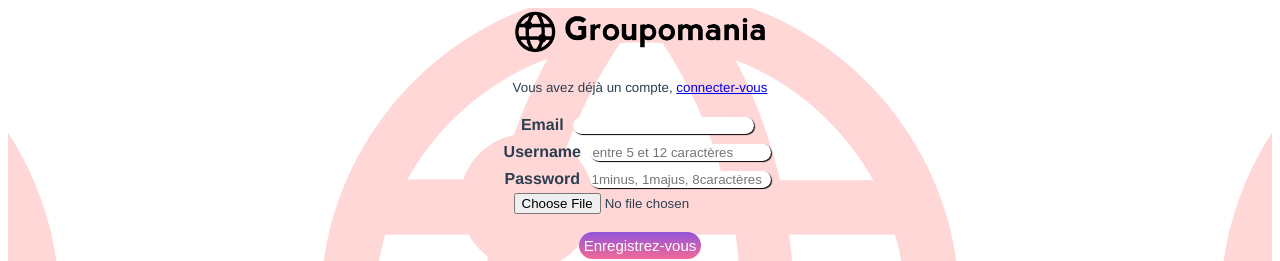
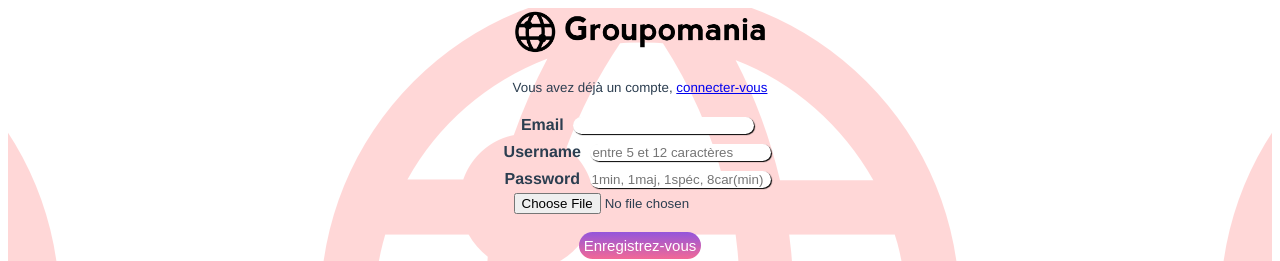
Before and after one commit to Nico32op/Projet7Groupomania, a Vue app in the folder frontend/groupomania/: page /signup in a window 1280 px wide. Shown: the top 261 px of the page. Built offline with nearby package versions, Linux system fonts and the light colour scheme.

Commit message:
maj 24-06-21 21h13

```diff
--- a/frontend/groupomania/src/views/Signup.vue
+++ b/frontend/groupomania/src/views/Signup.vue
@@ -27,7 +27,7 @@
             class="form-control"
             id="inputPassword"
             v-model="dataSignup.password"
-            placeholder="1minus, 1majus, 8caractères"
+            placeholder="1min, 1maj, 1spéc, 8car(min)"
           />
         </div>
         <label for="inputFile"><span class="cacher">aaaa</span></label>
```
Also changed, not shown: 1 other file (tests, documents, lock files or other folders).
